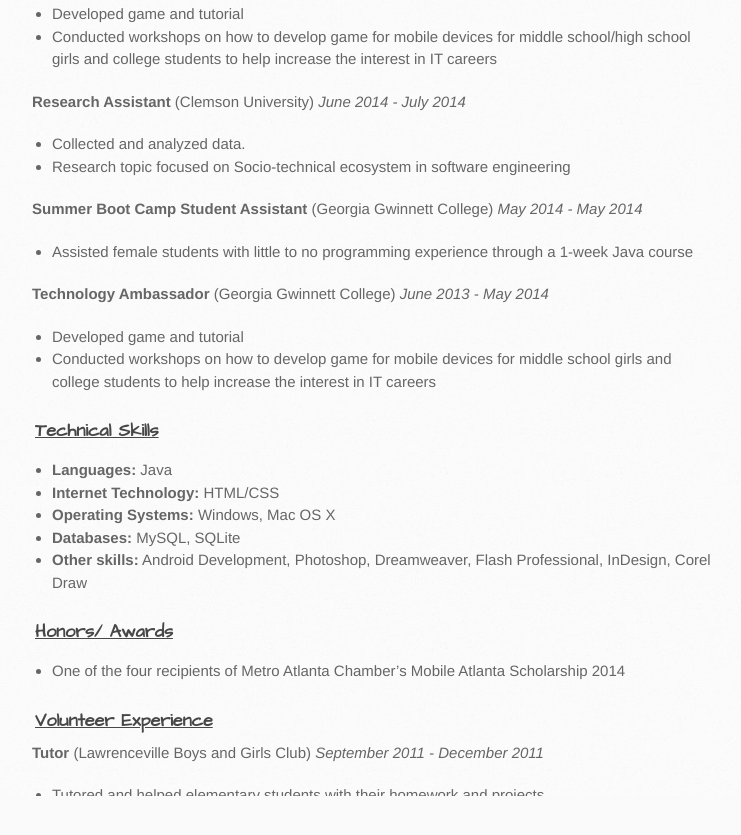
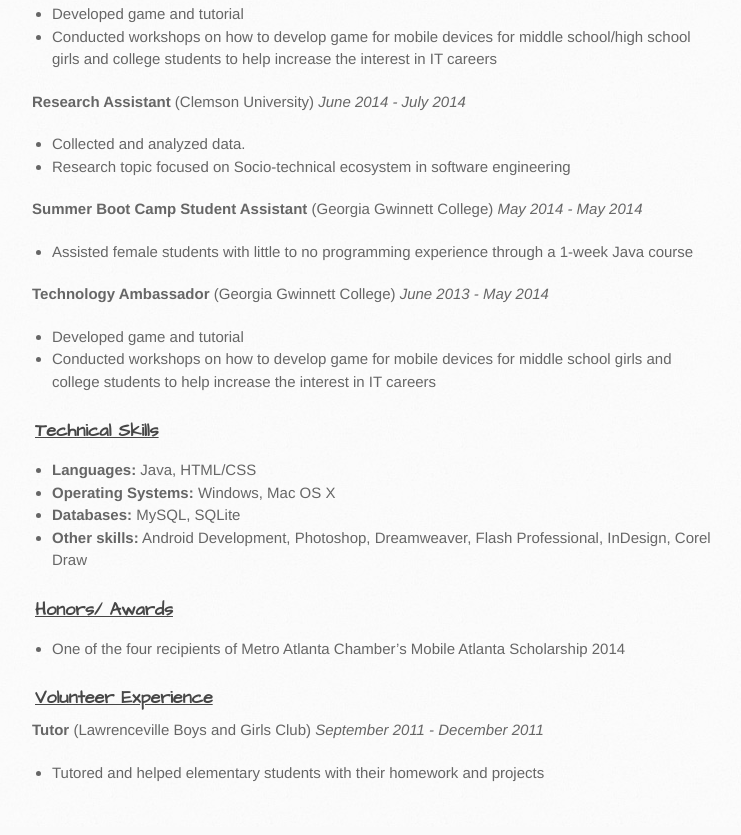
Before and after one commit to tnqt22/tnqt22.github.io, a plain HTML site: page index.html in a window 1280 px wide. Shown: the part 729-1564 px from the top of the page, without its empty margins (138-879 px from the left). Drawn offline with Linux system fonts and the light colour scheme.

Commit message:
Update index.html

```diff
--- a/index.html
+++ b/index.html
@@ -89,9 +89,7 @@ Overal GPA: 3.93</p>
 
 <ul>
   <li>
-<strong>Languages:</strong> Java</li>
-  <li>
-<strong>Internet Technology:</strong> HTML/CSS</li>
+<strong>Languages:</strong> Java, HTML/CSS</li>
   <li>
 <strong>Operating Systems:</strong> Windows, Mac OS X</li>
   <li>
```
